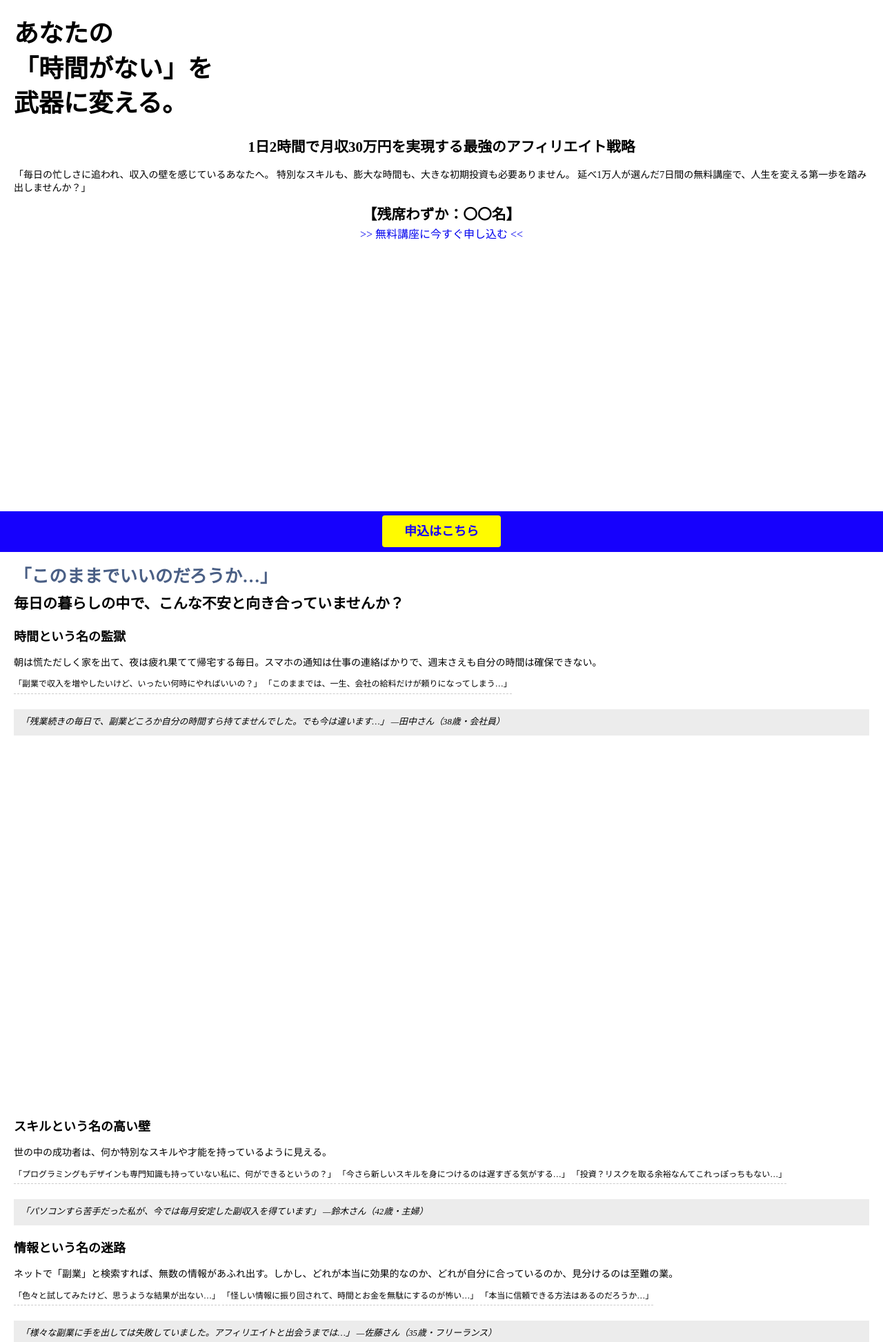
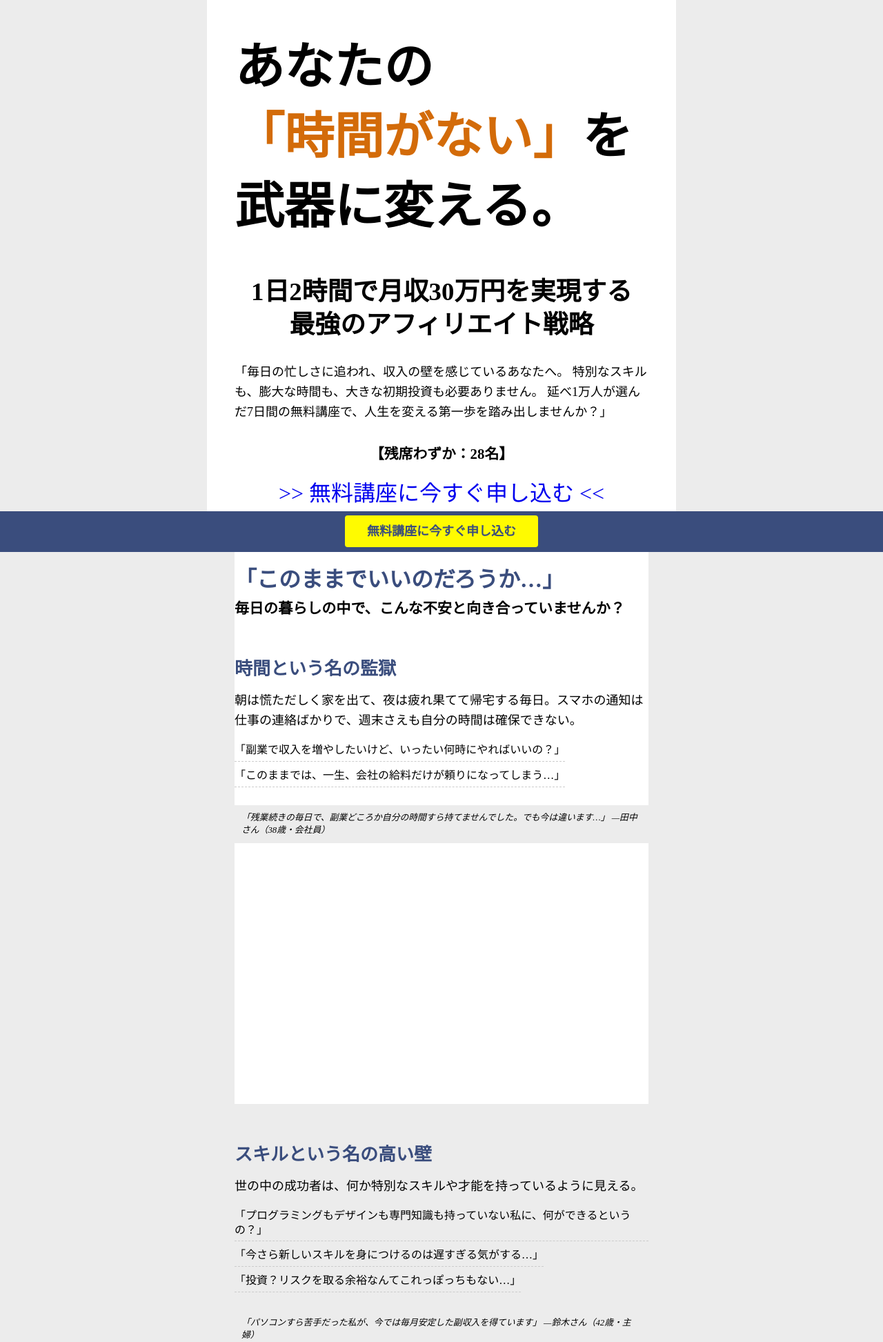
Before and after one commit to ryu09801/dev, a PHP site: page /base/index.html in a window 1280 px wide. Shown: the top 1945 px of the page at 69% size. Run offline with PHP 8.4, Linux system fonts and the light colour scheme; some libraries are stand-ins or nearby versions.

Commit message:
Add files via upload

```diff
--- a/lp-30/base/index.html
+++ b/lp-30/base/index.html
@@ -1,8 +1,16 @@
 <html lang="ja">
   <head>
-
+<!-- Google Tag Manager -->
+<script>(function(w,d,s,l,i){w[l]=w[l]||[];w[l].push({'gtm.start':
+  new Date().getTime(),event:'gtm.js'});var f=d.getElementsByTagName(s)[0],
+  j=d.createElement(s),dl=l!='dataLayer'?'&l='+l:'';j.async=true;j.src=
+  'https://www.googletagmanager.com/gtm.js?id='+i+dl;f.parentNode.insertBefore(j,f);
+  })(window,document,'script','dataLayer','GTM-WPM2QGJ');</script>
+  <!-- End Google Tag Manager -->
     <meta charset="UTF-8">
     <meta name="viewport" content="width=device-width, initial-scale=1.0">
+    <meta name="robots" content="noindex,nofollow">
+<link rel="icon" href="https://afi-lab.jp/favicon.ico">
       <link rel="stylesheet" href="../css/reset.css">
       <link rel="stylesheet" href="../css/style.css">
       <link rel="icon" href="favicon.ico">
@@ -12,8 +20,12 @@
 
   </head>
   <body>
+    <!-- Google Tag Manager (noscript) -->
+<noscript><iframe src="https://www.googletagmanager.com/ns.html?id=GTM-WPM2QGJ"
+  height="0" width="0" style="display:none;visibility:hidden"></iframe></noscript>
+  <!-- End Google Tag Manager (noscript) -->
     <div class="disp_foot">
-      <a href="#" class="footer-btn">申込はこちら</a>
+      <a href="#" class="footer-btn">無料講座に今すぐ申し込む</a>
     </div>
 <div class="swiper-container">
   <div class="swiper-wrapper">
@@ -21,9 +33,12 @@
 <h1>あなたの<br>
 <span>「時間がない」</span>を<br>
 武器に変える。</h1>
-<h2>1日2時間で月収30万円を実現する最強のアフィリエイト戦略</h2>
+<h2>1日2時間で月収30万円を実現する<br>最強のアフィリエイト戦略</h2>
 <p>「毎日の忙しさに追われ、収入の壁を感じているあなたへ。 特別なスキルも、膨大な時間も、大きな初期投資も必要ありません。 延べ1万人が選んだ7日間の無料講座で、人生を変える第一歩を踏み出しませんか？」</p>
-<div class="link"><span>【残席わずか：〇〇名】</span><br><a href="#">>> 無料講座に今すぐ申し込む <<</a></div>
+<div class="link"><span>【残席わずか：28名】</span><br><a href="#">>> 無料講座に今すぐ申し込む <<</a></div>
+<div class="scroll">
+  <span>Scroll</span>
+</div>
     </div>
     <div class="swiper-slide bg-white">
       <h3><span>「このままでいいのだろうか…」</span>
@@ -121,7 +136,7 @@
         <span>「時間がない」</span>を<br>
         武器に変える。</h1>
         <h2>1日2時間で月収30万円を実現する最強のアフィリエイト戦略</h2>
-      <div class="link"><span>【残席わずか：〇〇名】</span><br><a href="#">>> 無料講座に今すぐ申し込む <<</a></div>
+      <div class="link"><span>【残席わずか：28名】</span><br><a href="#">>> 無料講座に今すぐ申し込む <<</a></div>
     </div>
 
   </div>
@@ -130,8 +145,7 @@
 
     <footer class="">
           <ul>
-            <li><a href="#">プライバシーポリシー</a>｜</li>
-            <li><a href="#">運営元</a></li>
+            <li><a href="https://afi-lab.jp/law/">運営元</a></li>
           </ul>
           <p>&copy; afi-lab</p>
     </footer>
--- a/lp-30/css/style.css
+++ b/lp-30/css/style.css
@@ -3,7 +3,7 @@
 body{
     line-height:150%;
     font-size:18px;
-    background:#fff;
+    background:#ececec;
 }
 img {
     image-rendering: -webkit-optimize-contrast;
@@ -13,39 +13,94 @@
     position: fixed;
     bottom: 0;
     width: 100%;
-    background-color: #1601fd; /* 必要に応じて背景色を設定 */
+    background-color: #3a4d7d; /* 必要に応じて背景色を設定 */
     z-index: 100; /* 他の要素より前面に表示 */
     text-align: center; /* 必要に応じて中央揃え */
     padding: 1rem 0; /* 必要に応じて余白を調整 */
 }
 .swiper-container{
-    padding:0 20px;
+    padding:0 40px;
+    max-width:600px;
+    width:100%;
+    margin:0 auto;
+    background:#fff;
 }
-h1{line-height:140%;}
-h2{line-height:130%;font-size:1.3rem;text-align:center;}
+h1{line-height:140%;font-size:4em;}
+h1 span{color:#d36b09;}
+h2{line-height:130%;font-size:2.3rem;text-align:center;}
 h3{}
-h3 span{color:#4a5f85;font-size:1.6rem;line-height:120%;display:block;margin-bottom:10px;}
-h4{margin:20px 0 10px;}
+h3 span{color:#3a4d7d;font-size:2rem;line-height:120%;display:block;margin-bottom:10px;}
+h4{margin:60px 0 10px;font-size:26px;color:#3a4d7d;}
+ul{list-style:none;font-size:16px;padding:0;line-height:130%;}
+li{display: inline-block;margin-bottom:10px;border-bottom:1px dashed #ccc;padding-bottom:5px;}
+.swiper-container p{font-size:18px;line-height:160%;}
+.link{font-size:2rem;}
+@media screen and (max-width: 480px) {
+    .swiper-container{
+        padding:0 20px;
+    }
+    h1{font-size:2.5em;}
+    h2{font-size:1.3rem;}
+    h3 span{font-size:1.6rem;}
+    h4{font-size:18px;margin:20px 0 10px;}
+    ul{font-size:12px;}
+    .swiper-container p{font-size:14px;line-height:140%;}
+    .link{font-size:1rem;}
+    .link span{font-weight:700;font-size:1.3rem;}
+}
+/* スクロールダウンの位置 */
+.scroll {
+    padding-top: 60px;
+    position: relative;
+    text-align: center;
+  }
+  /* 矢印のアニメーション部分 */
+  .scroll::before {
+    animation: scroll 2s infinite;
+    border-bottom: 1px solid #000;
+    border-left: 1px solid #000;
+    content: "";
+    height: 20px;
+    left: 0;
+    margin: auto;
+    position: absolute;
+    right: 0;
+    top: 0;
+    width: 20px;
+  }
+  /* 矢印のアニメーション */
+  @keyframes scroll {
+    0% {
+      opacity: 0;
+      transform: rotate(-45deg) translate(0, 0);
+    }
+    40% {
+      opacity: 1;
+    }
+    80% {
+      opacity: 0;
+      transform: rotate(-45deg) translate(-20px, 20px);
+    }
+    100% {
+      opacity: 0;
+    }
+  }
 
-.swiper-container p{font-size:14px;line-height:140%;}
 .link{text-align:center;line-height:180%;}
 .link span{font-weight:700;font-size:1.3rem;}
 
 .voice{font-style: italic;background:#ececec;padding:10px;font-size:.8rem;line-height:140%;}
 
-ul{list-style:none;font-size:12px;padding:0;line-height:130%;}
-li{display: inline-block;margin-bottom:10px;border-bottom:1px dashed #ccc;padding-bottom:5px;}
-
 .footer-btn{
     background:#fffb00;
-    color:#1601fd;
+    color:#3a4d7d;
     padding:.8rem 2rem;
     border-radius:4px;
     font-weight:bold;
 }
 .footer-btn:hover{
     background:#f8f690;
-    color:#1601fd;
+    color:#3a4d7d;
 }
 .bg-white{background:#fff;}
 header{
@@ -136,7 +191,7 @@
 .logo img{height:70px;margin-top:0;}
 
 .data{margin-bottom:1rem;}
-.link{font-size:1rem;}
+
 .header-text{
         font-size: 12px;
         font-weight: bold;
```
